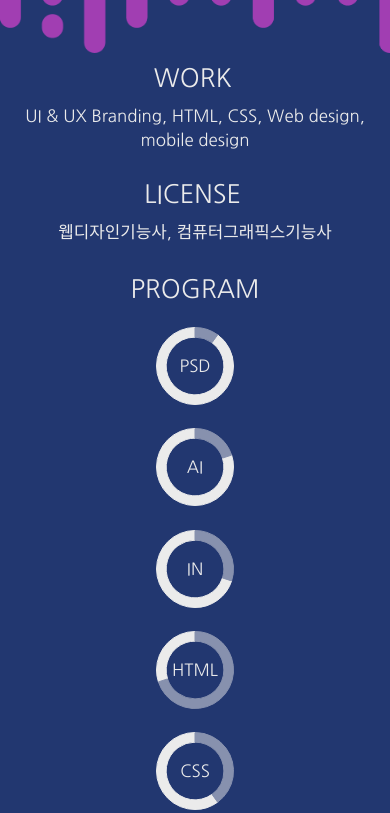
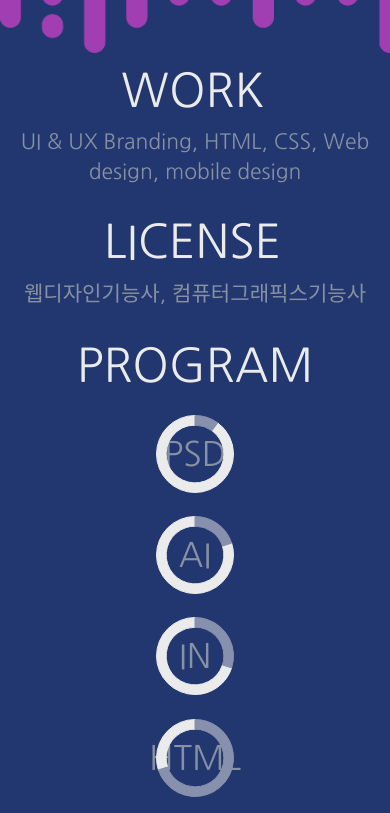
Before and after one commit to jin-pp23/portfolio_main, a plain HTML site: page public/index.html in a window 390 px wide. Shown: the part 1319-2132 px from the top of the page. Drawn offline with nearby package versions, Linux system fonts and the light colour scheme.

Commit message:
20190316

```diff
--- a/public/css/main.css
+++ b/public/css/main.css
@@ -328,11 +328,11 @@ background-size: cover; */}
     .ab_main_txt{top: 50%;left: 50%;transform: translate(-50%,-50%);
         z-index: 998; height: 30%;}
     .ab_tit{padding-top:3vh; }
-    .txt_top div h2{display: block;margin-top: 3%;}
-    .txt_top div p{display: block;}
+    .txt_top div h2,.txt-bottom h2{display: block;margin-top: 3%; font-size: 5.5vh;}
+    .txt_top div p{display: block; font-size: 2.5vh; color: #8791a1;}
     .rel_back:first-child{display: none;}
     .chart_wrap{width: 100%;display: block;position: relative;}
-    .chart_wrap p{top: 50%;left: 50%;transform: translate(-50%,-50%);}
+    .chart_wrap p{top: 50%;left: 50%;transform: translate(-50%,-50%);font-size: 4vh; color: #8791a1;}
 
     .ab_work{height: 100%;}
     .ab_work_pe{position: static;transform: none;width: 100%;}
```
Also changed, not shown: 2 other files.
